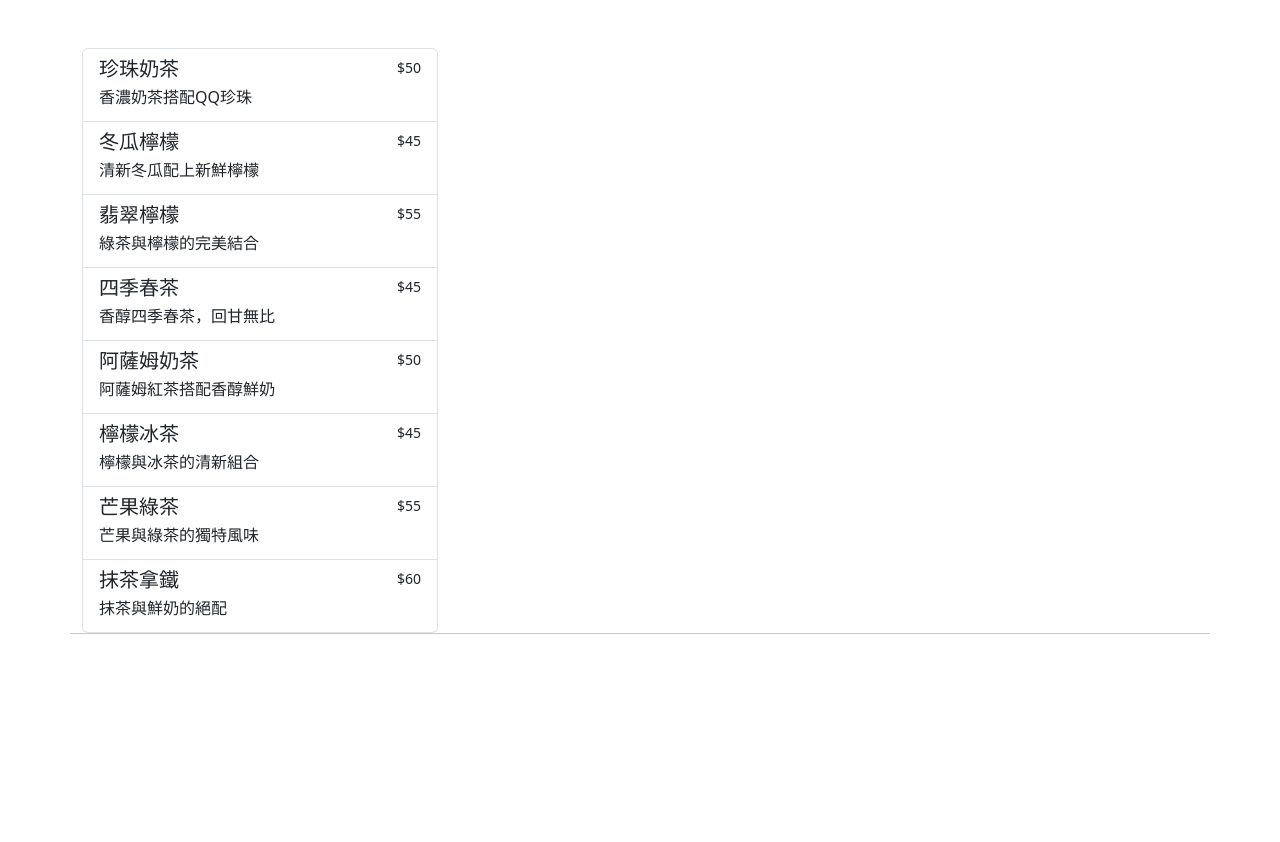
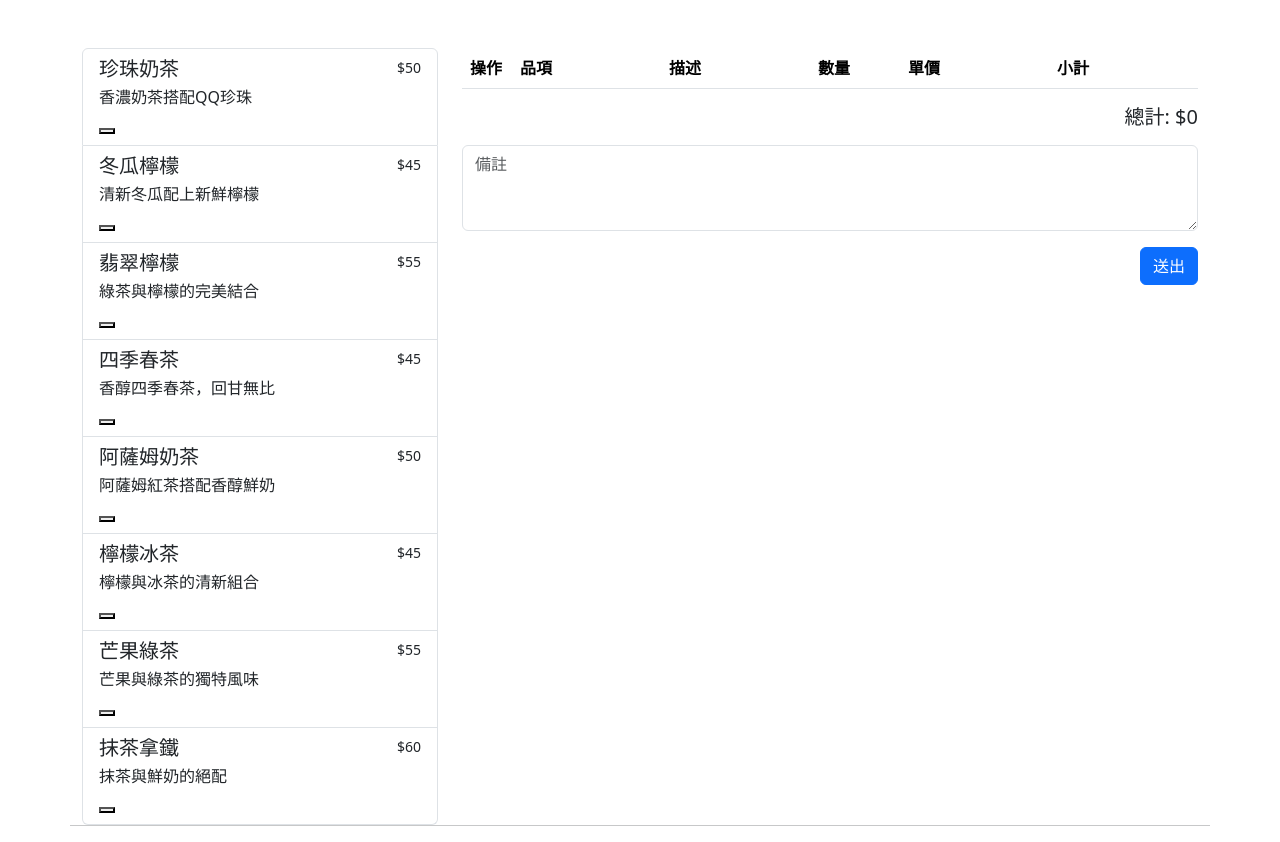
Before and after one commit to tzuhuangyen/React-Cart, a React (Vite) app: page / in a window 1280 px wide. Before the commit the page ends 800 px from the top, so only its background shows below. Built offline with nearby package versions, Linux system fonts and the light colour scheme.

Commit message:
menu display

```diff
--- a/src/App.jsx
+++ b/src/App.jsx
@@ -1,67 +1,79 @@
 import { useState, useEffect } from "react";
 import datas from "./componments/datas";
 //import Card from "./componments/Card";
-import MenuItem from "./componments/Menu";
-//import Order from "./componments/Order";
+import Menu from "./componments/Menu";
+// import Order from "./componments/Order";
 
 function App() {
-  const [drinks, setDrinks] = useState(datas);
+  const [drinks] = useState(datas);
   const [cart, setCart] = useState([]);
   const [sum, setSum] = useState(0);
+  const [description, setDescription] = useState("");
+  const [order, setOrder] = useState([]);
 
   //點擊菜單加入購物車
-  const handleAddToCart = (menu) => {
-    const menuIndex = cart.findIndex((item) => item.id === menu.id);
+  const handleAddToCart = (drink) => {
     //如果當前購物車沒有此飲料就新增一筆
-    if (menuIndex !== -1) {
-      const targetItem = cart[menuIndex];
-      targetItem.quantity = targetItem.quantity + 1;
-      targetItem.quantity = targetItem * targetItem.price;
-      setCart([...cart]);
-    } else {
     setCart([
       ...cart,
       {
-          ...menu,
+        ...drink,
         id: new Date().getTime(),
         quantity: 1,
-          subtotal: menu.price,
+        subtotal: drink.price,
       },
     ]);
-    }
   };
 
   //更新購物車
-  // const updatedCart = (item, value) => {
-  //   const newCart = cart.map((cartItem) => {
-  //     if (cartItem.id === item.id) {
-  //       return {
-  //         ...cartItem,
-  //         quantity: parseInt(value),
-  //         subtotal: cartItem.price * parseInt(value),
-  //       };
-  //     }
-  //     return cartItem;
-  //   });
-  //   setCart(newCart);
-  // };
+  //如果當前購物車有此飲料就新增數量並更新價錢
+  const handleUpdatedCart = (item, value) => {
+    const newCart = cart.map((cartItem) => {
+      if (cartItem.id === item.id) {
+        return {
+          ...cartItem,
+          quantity: parseInt(value),
+          subtotal: cartItem.price * parseInt(value),
+        };
+      }
+      return cartItem;
+    });
+    setCart(newCart);
+  };
+
   //更新購物車總價
-  // useEffect(
-  //   () => {
-  //     const total = cart.reduce((pre, next) => {
-  //       return pre + next.price;
-  //     }, 0);
-  //     setSum(total);
-  //   },
-  //   { cart }
-  // );
+  useEffect(() => {
+    const total = cart.reduce((pre, next) => {
+      return pre + next.price;
+    }, 0);
+    setSum(total);
+  }, [cart]);
 
   //刪除購物車項目
-  // const handleRemoveItem = (index) => {
+  // const handleRemoveItem = (item) => {
   //   const updatedCart = [...cart];
   //   updatedCart.splice(index, 1);
   //   setCart(updatedCart);
   // };
+  // const handleRemoveItem = (item) => {
+  //   console.log(item);
+  //   const updateCart = cart.filter((cartItem) => {
+  //     return cartItem.id !== item.id;
+  //   });
+  //   setCart(updateCart);
+  // };
+
+  //建立訂單
+  const createOrder = () => {
+    setOrder({
+      id: new Date().getTime(),
+      cart,
+      description,
+      sum,
+    });
+    setCart([]);
+    setDescription("");
+  };
 
   return (
     <>
@@ -70,20 +82,54 @@ function App() {
         <div className="row">
           <div className="col-md-4">
             <div className="list-group">
-              {datas.map((item) => {
+              {drinks.map((drink) => {
                 return (
-                  <MenuItem
-                    key={item.id}
-                    menu={item}
+                  <Menu
+                    key={drink.id}
                     handleAddToCart={handleAddToCart}
+                    name={drink.name}
+                    price={drink.price}
+                    description={drink.description}
                   />
                 );
               })}
             </div>
           </div>
-          {/* <div className="col-md-8">
-            <Order handleRemoveItem={handleRemoveItem} />
-          </div> */}
+          <div className="col-md-8">
+            <table className="table">
+              <thead>
+                <tr>
+                  <th scope="col" width="50">
+                    操作
+                  </th>
+                  <th scope="col">品項</th>
+                  <th scope="col">描述</th>
+                  <th scope="col" width="90">
+                    數量
+                  </th>
+                  <th scope="col">單價</th>
+                  <th scope="col">小計</th>
+                </tr>
+              </thead>
+              <tbody>
+                {/*handleRemoveItem={handleRemoveItem}*/}
+                {/*<Order item={cart} />*/}
+              </tbody>
+            </table>
+            <div className="text-end mb-3">
+              <h5>
+                總計: <span>${sum}</span>
+              </h5>
+            </div>
+            <textarea
+              className="form-control mb-3"
+              rows="3"
+              placeholder="備註"
+            ></textarea>
+            <div className="text-end">
+              <button className="btn btn-primary">送出</button>
+            </div>
+          </div>
           <hr />
           {/* <div className="row justify-content-center">
             <div className="col-8">
--- a/src/componments/Menu.jsx
+++ b/src/componments/Menu.jsx
@@ -1,5 +1,5 @@
 //菜單元件
-const Menu = ({ menu, handleAddToCart }) => {
+const Menu = ({ name, price, description, handleAddToCart }) => {
   return (
     <>
       <a
@@ -7,14 +7,15 @@ const Menu = ({ menu, handleAddToCart }) => {
         className="list-group-item list-group-item-action"
         onClick={(e) => {
           e.preventDefault();
-          handleAddToCart(menu);
+          handleAddToCart({ name, price, description });
         }}
       >
         <div className="d-flex w-100 justify-content-between">
-          <h5 className="mb-1">{menu.name}</h5>
-          <small>${menu.price}</small>
+          <h5 className="mb-1">{name}</h5>
+          <small>${price}</small>
         </div>
-        <p className="mb-1">{menu.description}</p>
+        <p className="mb-1">{description}</p>
+        <button></button>
       </a>
     </>
   );
```
Also changed, not shown: src/componments/Order.jsx (+38 -78 lines). Lines whose indentation alone changed are shown as unchanged.
